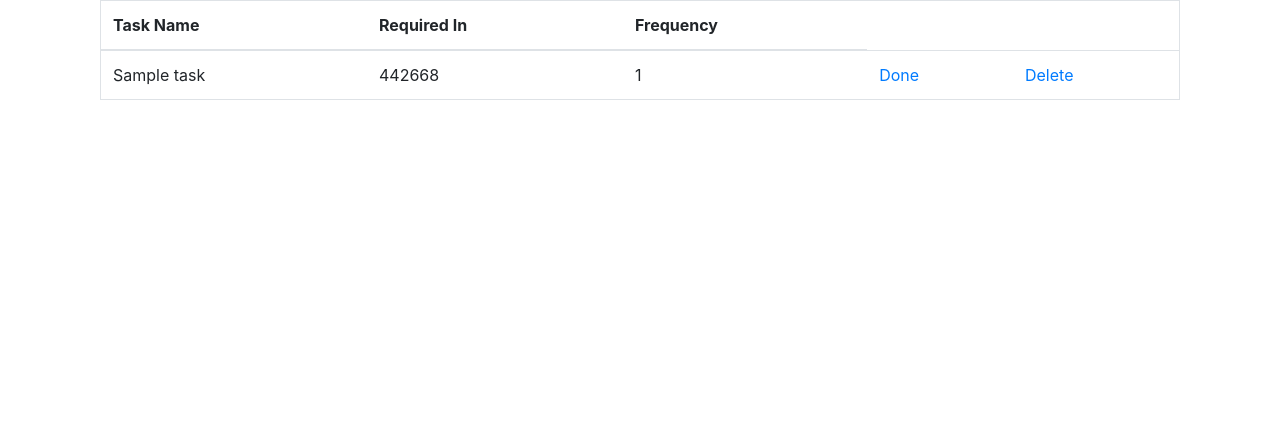
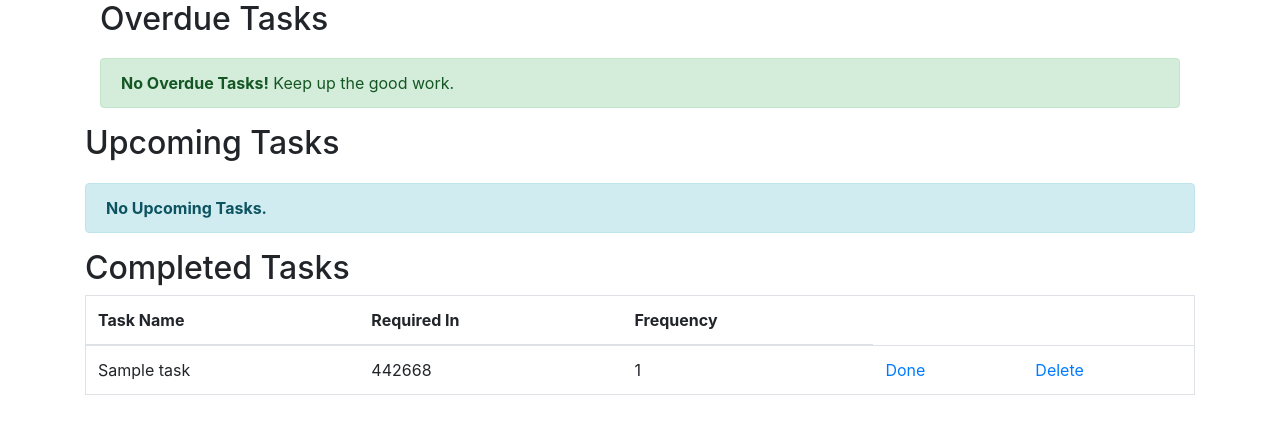
Before and after one commit to GregMalicki/CS-4500-Project, a Django app: page / in a window 1280 px wide. Shown: the part 78-512 px from the top of the page. Run offline with Django 3.2, Linux system fonts and the light colour scheme; tables that the repository leaves empty hold one stand-in row (values such as "Sample post"); some libraries are stand-ins or nearby versions.

Commit message:
sort tasks into features

```diff
--- a/task_manager/tasks/templates/homepage.html
+++ b/task_manager/tasks/templates/homepage.html
@@ -8,11 +8,50 @@
         <div class="container">
 
             <div class="row">
-                <div class="col" id="patients-col">
+                <div class="col">
                     <div class="container">
-                      {% if not tasks %}
-                        <div class="alert alert-danger" role="alert" style="margin-top:20px">
-                            <strong>Error: </strong>No tasks found.
+                    <h2>Overdue Tasks</h2>
+                      {% if not overdue %}
+                        <div class="alert alert-success" role="alert" style="margin-top:20px">
+                            <strong>No Overdue Tasks!</strong> Keep up the good work.
+                        </div>
+                      {% else %}
+                      <table class="table table-hover border">
+                        <thead>
+                          <tr>
+                            <th>Task Name</th>
+                            <th>Minutes Past Due</th>
+                            <th>Frequency</th>
+                          </tr>
+                        </thead>
+                        <tbody style="overflow-y: scroll; height: 25px">
+                        {% for task in overdue %}
+                          <tr>
+                            <td>{{task.name}}</td>
+                            <td>{{task.time_remaining|stringformat:"+d"|slice:"1:"}}</td>
+                            <td>{{task.frequency}}</td>
+                            <td>
+                                <a class="text-primary" href="/update/?id={{task.id}}">Done</a>
+                            </td>
+                            <td>
+                                <a class="text-primary" href="/delete/?id={{task.id}}">Delete</a>
+                            </td>
+                          </tr>
+                        {% endfor %}
+                        </tbody>
+                      </table>
+                      {% endif %}
+                    </div>
+                </div>
+            </div>
+        </div>
+                    <div class="row">
+                <div class="col">
+                    <div class="container">
+                    <h2>Upcoming Tasks</h2>
+                      {% if not upcoming %}
+                        <div class="alert alert-info" role="alert" style="margin-top:20px">
+                            <strong>No Upcoming Tasks.</strong>
                         </div>
                       {% else %}
                       <table class="table table-hover border">
@@ -24,7 +63,45 @@
                           </tr>
                         </thead>
                         <tbody style="overflow-y: scroll; height: 25px">
-                        {% for task in tasks %}
+                        {% for task in upcoming %}
+                          <tr>
+                            <td>{{task.name}}</td>
+                            <td>{{task.time_remaining}}</td>
+                            <td>{{task.frequency}}</td>
+                            <td>
+                                <a class="text-primary" href="/update/?id={{task.id}}">Done</a>
+                            </td>
+                            <td>
+                                <a class="text-primary" href="/delete/?id={{task.id}}">Delete</a>
+                            </td>
+                          </tr>
+                        {% endfor %}
+                        </tbody>
+                      </table>
+                      {% endif %}
+                    </div>
+                </div>
+            </div>
+        </div>
+                <div class="row">
+                <div class="col">
+                    <div class="container">
+                    <h2>Completed Tasks</h2>
+                      {% if not completed %}
+                        <div class="alert alert-info" role="alert" style="margin-top:20px">
+                            <strong>No Completed Tasks.</strong>
+                        </div>
+                      {% else %}
+                      <table class="table table-hover border">
+                        <thead>
+                          <tr>
+                            <th>Task Name</th>
+                            <th>Required In</th>
+                            <th>Frequency</th>
+                          </tr>
+                        </thead>
+                        <tbody style="overflow-y: scroll; height: 25px">
+                        {% for task in completed %}
                           <tr>
                             <td>{{task.name}}</td>
                             <td>{{task.time_remaining}}</td>
--- a/task_manager/tasks/views.py
+++ b/task_manager/tasks/views.py
@@ -13,7 +13,17 @@ def home(request):
             return redirect('/')
         return redirect('/')
     if request.method == 'GET':
-        return render(request, 'homepage.html', {'form': NewTaskForm(), 'tasks': Task.objects.all()})
+        overdue = []
+        upcoming = []
+        completed = []
+        for task in Task.objects.all():
+            if task.time_remaining() >= 10:
+                completed.append(task)
+            elif task.time_remaining() < 0:
+                overdue.append(task)
+            else:
+                upcoming.append(task)
+        return render(request, 'homepage.html', {'form': NewTaskForm(), 'overdue': overdue, 'upcoming': upcoming, 'completed': completed})
 
 
 def delete(request):
```
